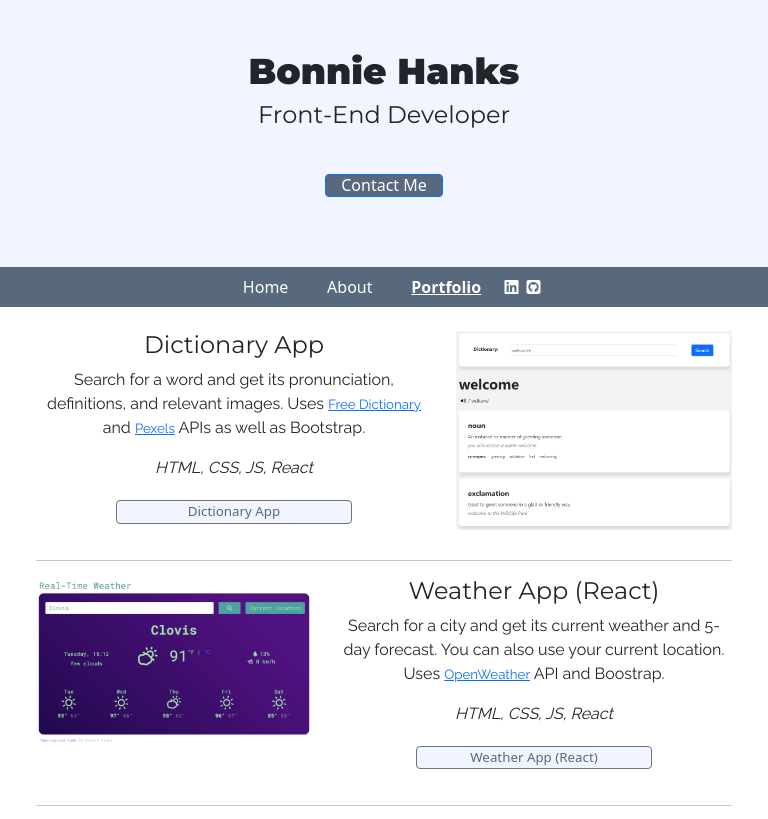
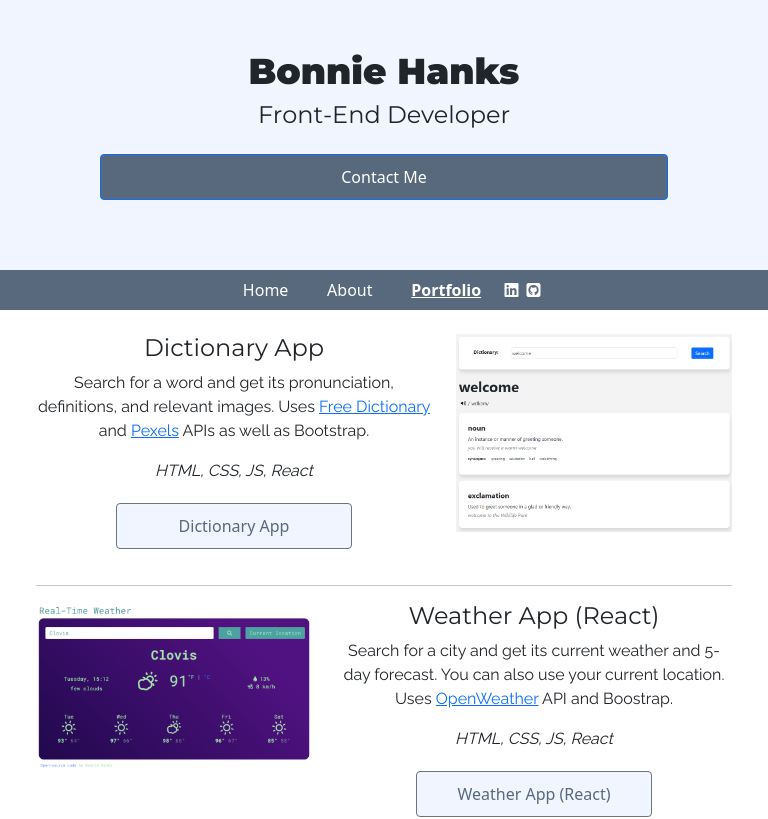
Before and after one commit to bonnie-gaggle/portfolio-bh, a plain HTML site: page portfolio.html in a window 768 px wide. Shown: the top 819 px of the page. Drawn offline with nearby package versions, Linux system fonts and the light colour scheme.

Commit message:
adjust styles

```diff
--- a/styles/portfolio.css
+++ b/styles/portfolio.css
@@ -103,7 +103,7 @@ p {
 
 .stack {
   border: 1px solid var(--secondary-color);
-  padding: 15px;
+  padding: 16px;
   display: flex;
   flex-direction: column;
   align-items: center;
@@ -164,8 +164,8 @@ p {
   .btn-primary,
   .btn-secondary {
     font-size: 16px;
-    line-height: 1.5px;
-    padding: 10px 15px;
+    line-height: 1.5;
+    padding: 10px 16px;
     display: block;
     text-align: center;
     margin: 20px 80px;
@@ -177,7 +177,7 @@ p {
   }
 
   .social a {
-    margin: 0 15px;
+    margin: 0 16px;
   }
 
   .education {
@@ -196,17 +196,7 @@ p {
     text-align: center;
   }
 
-  .portfolio a {
-    font-size: 10pt;
-  }
-
   .hide-small {
     display: none;
   }
-
-  @media (min-width: 500px) {
-    .btn-primary {
-      display: inline-block;
-    }
-  }
 }
```
